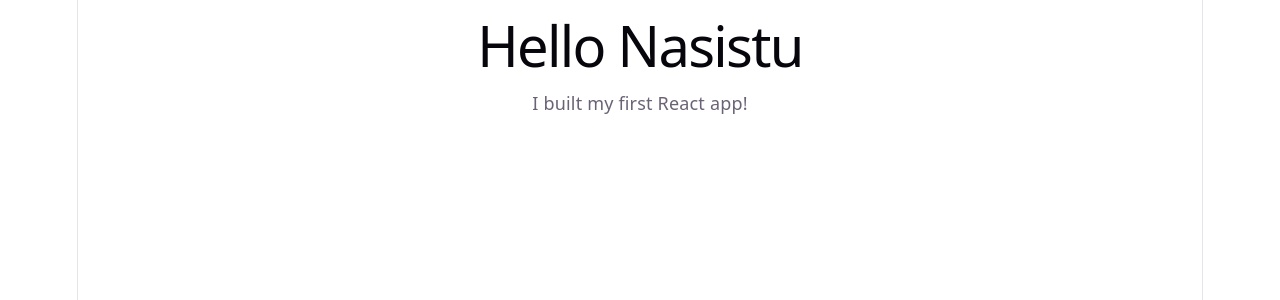
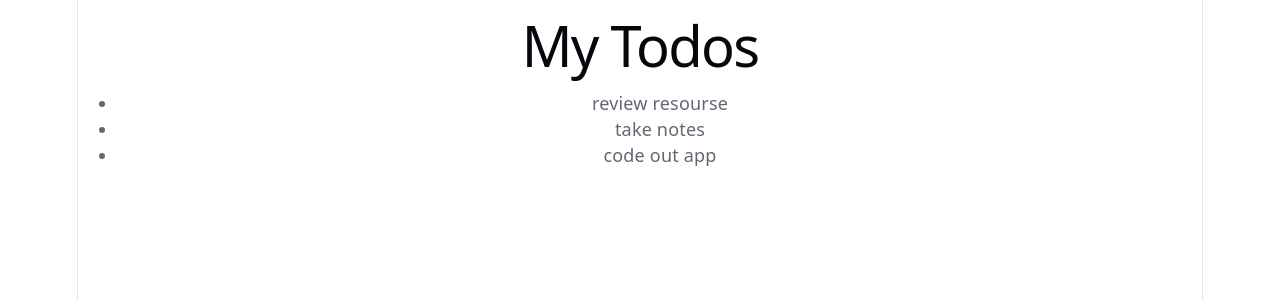
Before and after one commit to Nwodajo/react-lab, a React (Vite) app in the folder Desktop/react-lab/: page / in a window 1280 px wide. Shown: the top 300 px of the page. Built offline with nearby package versions, Linux system fonts and the light colour scheme.

Commit message:
Todo list working

```diff
--- a/Desktop/react-lab/src/App.jsx
+++ b/Desktop/react-lab/src/App.jsx
@@ -1,9 +1,25 @@
+import './App.css'
+
 function App() {
+  const todoList = [
+        {id: 1, title: "review resourse"},
+        {id: 2, title: "take notes"},
+        {id: 3, title: "code out app"}
+
+      ]
+
   return (
     <div>
-      <h1>Hello Nasistu </h1>
-      <p>I built my first React app!</p>
+      <h1>My Todos </h1>
+
+    <ul>
+      {todoList.map(todo =>(
+        <li key={todo.id}>{todo.title}</li>
+      ))}
+    </ul>
+
     </div>
+
   );
 }
 export default App;
```
